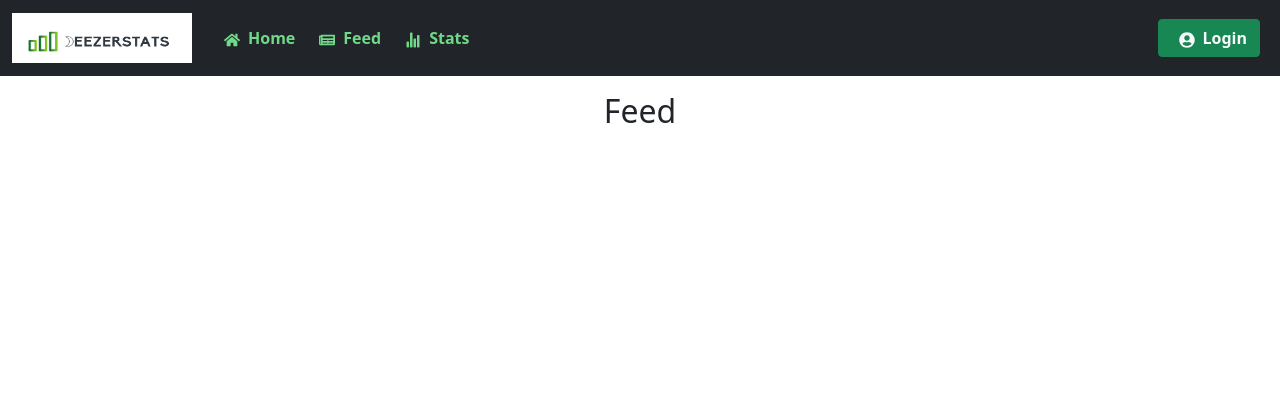
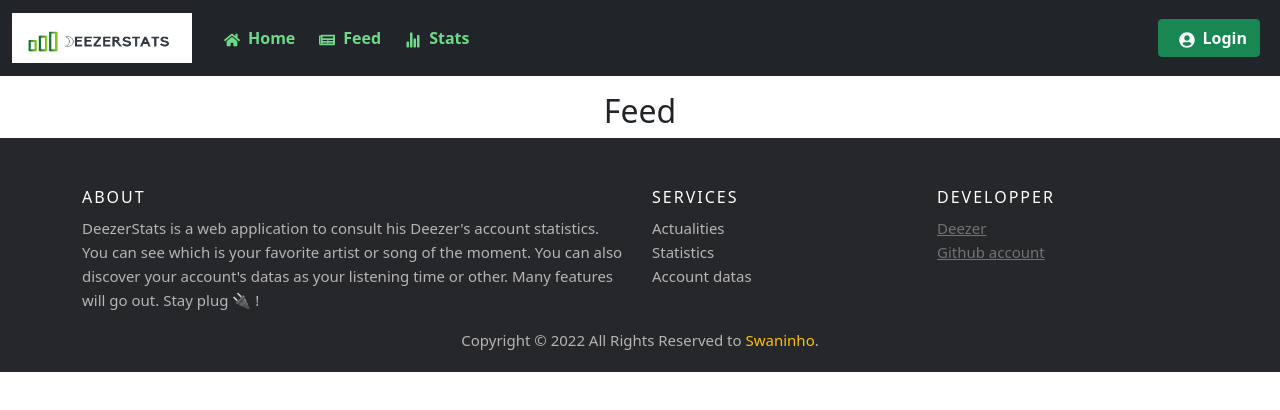
Before and after one commit to Swanbil/Deezer-Stats, a React (Create React App) app in the folder client/: page /feed in a window 1280 px wide. Shown: the top 410 px of the page. Built offline with nearby package versions, Linux system fonts and the light colour scheme.

Commit message:
add footer

```diff
--- a/client/src/App.js
+++ b/client/src/App.js
@@ -5,6 +5,7 @@ import Home from './Home';
 import Stats from './Stats';
 import Feed from './Feed';
 import NavBar from './components/NavBar';
+import Footer from './components/Footer';
 import {
   BrowserRouter as Router,
   Routes,
@@ -23,6 +24,7 @@ function App() {
           <Route path="/stats" element={<Stats />} />
           <Route path="/feed" element={<Feed />} />
         </Routes>
+        <Footer/>
       </div>
     </Router>
   );
--- a/client/src/Home.js
+++ b/client/src/Home.js
@@ -2,36 +2,34 @@ import React from 'react';
 import "./style/Home.css"
 import logoDark from "./assets/LogoBlack.png"
 import { FaNewspaper } from 'react-icons/fa';
-import {IoStatsChart } from 'react-icons/io5';
-import {Link} from 'react-router-dom';
+import { IoStatsChart } from 'react-icons/io5';
+import { Link } from 'react-router-dom';
 export default class Home extends React.Component {
 
     render() {
 
         return (
             <div className='overlay'>
-                <h2 className='text-dark font-weight-bold pt-3' style={{display: "flex",justifyContent: "center",alignItems: "center"}}>
+                <h2 className='text-dark font-weight-bold pt-3' style={{ display: "flex", justifyContent: "center", alignItems: "center" }}>
                     <img className="logoDark" src={logoDark}></img>
                 </h2>
 
                 <section className="services">
-                    <div className=" mx-5">
-                        <Link className="service" to="/stats">
-                            <IoStatsChart color={"#70d987"} size={56}/>
-                            <h3 className="my-2 text-dark">Statistiques</h3>
-                            <div className="subtext text-secondary text-center">
-                                Consult your deezer's stats, who's your favorites artists of the moment?
-                            </div>
-                        </Link>
+                    <div className=" mx-5 service">
+                        <IoStatsChart color={"#70d987"} size={56} />
+                        <h4 className="my-2 text-dark">Statistiques</h4>
+                        <div className="subtext text-secondary text-center">
+                            Consult your deezer's stats, who's your favorites artists of the moment?
+                        </div>
+                        <Link to="/feed"><button className='btn my-1 text-light' style={{ backgroundColor: "#70d987" }}>Discover</button></Link>
                     </div>
-                    <div className="mx-5">
-                        <Link className="service" to="/feed">
-                            <FaNewspaper color={"#70d987"} size={56}/>
-                            <h3 className="my-2 text-dark">Feed</h3>
-                            <div className="subtext text-secondary text-center">
-                                All the music world actualities
-                            </div>
-                        </Link>
+                    <div className="mx-5 service">
+                        <FaNewspaper color={"#70d987"} size={56} />
+                        <h4 className="my-2 text-dark">Feed</h4>
+                        <div className="subtext text-secondary text-center">
+                            All the music world actualities, discover new musics genres and artists
+                        </div>
+                        <Link to="/stats"><button className='btn my-1 text-light' style={{ backgroundColor: "#70d987" }}>Discover</button></Link>
                     </div>
 
                 </section>
--- /dev/null
+++ b/client/src/components/Footer.js
@@ -0,0 +1,51 @@
+import React from 'react';
+import "../style/Footer.css"
+
+export default class Footer extends React.Component {
+  render() {
+
+    return (
+      <div>
+        <footer class="site-footer">
+          <div class="container">
+            <div class="row">
+              <div class="col-sm-12 col-md-6">
+                <h6>About</h6>
+                <p class="text-justify">DeezerStats is a web application to consult his Deezer's account statistics. You
+                  can see which is your favorite artist or song of the moment. You can also discover your account's datas as your listening time or other.
+                  Many features will go out. Stay plug 🔌 !</p>
+              </div>
+
+              <div class="col-xs-6 col-md-3">
+                <h6>Services</h6>
+                <ul class="footer-links">
+                  <li>Actualities</li>
+                  <li>Statistics</li>
+                  <li>Account datas</li>
+                </ul>
+              </div>
+
+              <div class="col-xs-6 col-md-3">
+                <h6>Developper</h6>
+                <ul class="footer-links">
+                  <li><a href="https://www.deezer.com/fr/">Deezer</a></li>
+                  <li><a href="https://github.com/Swanbil">Github account</a></li>
+                </ul>
+              </div>
+            </div>
+
+          </div>
+          <div class="container">
+            <div class="row justify-content-center">
+              <div class="col-md-8 col-sm-6 col-xs-12">
+                <p class="copyright-text">Copyright &copy; 2022 All Rights Reserved to <span className="text-warning">Swaninho</span>.
+                </p>
+              </div>
+
+            </div>
+          </div>
+        </footer>
+      </div>
+    );
+  }
+}
--- /dev/null
+++ b/client/src/style/Footer.css
@@ -0,0 +1,104 @@
+.site-footer
+{
+  background-color:#26272b;
+  padding:45px 0 20px;
+  font-size:15px;
+  line-height:24px;
+  color:#b6b4b4;
+}
+.site-footer hr
+{
+  border-top-color:#bbb;
+  opacity:0.5
+}
+.site-footer hr.small
+{
+  margin:20px 0
+}
+.site-footer h6
+{
+  color:#fff;
+  font-size:16px;
+  text-transform:uppercase;
+  margin-top:5px;
+  letter-spacing:2px
+}
+.site-footer a
+{
+  color:#737373;
+}
+.site-footer a:hover
+{
+  color:#3366cc;
+  text-decoration:none;
+}
+.footer-links
+{
+  padding-left:0;
+  list-style:none
+}
+.footer-links li
+{
+  display:block
+}
+.footer-links a
+{
+  color:#737373
+}
+.footer-links a:active,.footer-links a:focus,.footer-links a:hover
+{
+  color:#3366cc;
+  text-decoration:none;
+}
+.footer-links.inline li
+{
+  display:inline-block
+}
+.site-footer .social-icons
+{
+  text-align:right
+}
+.site-footer .social-icons a
+{
+  width:40px;
+  height:40px;
+  line-height:40px;
+  margin-left:6px;
+  margin-right:0;
+  border-radius:100%;
+  background-color:#33353d
+}
+.copyright-text
+{
+  margin:0;
+  text-align:center;
+
+}
+@media (max-width:991px)
+{
+  .site-footer [class^=col-]
+  {
+    margin-bottom:30px
+  }
+}
+@media (max-width:767px)
+{
+  .site-footer
+  {
+    padding-bottom:0
+  }
+  .site-footer .copyright-text,.site-footer .social-icons
+  {
+    text-align:center
+  }
+}
+
+@media (max-width:767px)
+{
+  .social-icons li.title
+  {
+    display:block;
+    margin-right:0;
+    font-weight:600
+  }
+}
--- a/client/src/style/Home.css
+++ b/client/src/style/Home.css
@@ -13,11 +13,17 @@
     display:flex;
     flex-direction:row;
     justify-content: center;
+    flex-wrap: wrap;
 }
 .service{
     display:flex;
-    width: 300px;
+    width: 250px;
+    height:250px;
     padding:2%;
+    font-size: 14px;
+    background-color: whitesmoke;
+    box-shadow: 0 5px 15px black ;
+    border-radius:6px;
     flex-direction: column;
     align-items: center;
     text-decoration: none;
```
